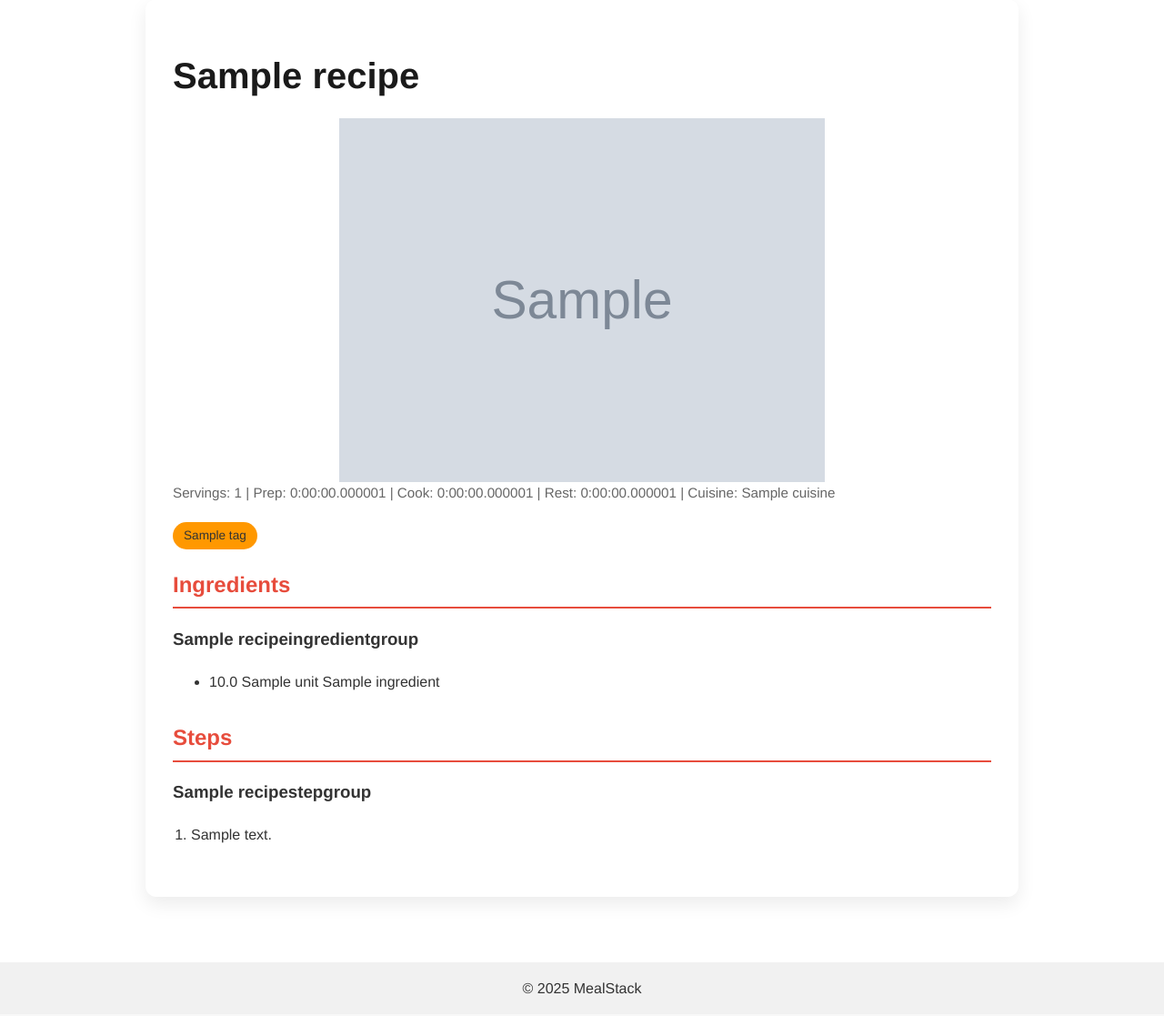
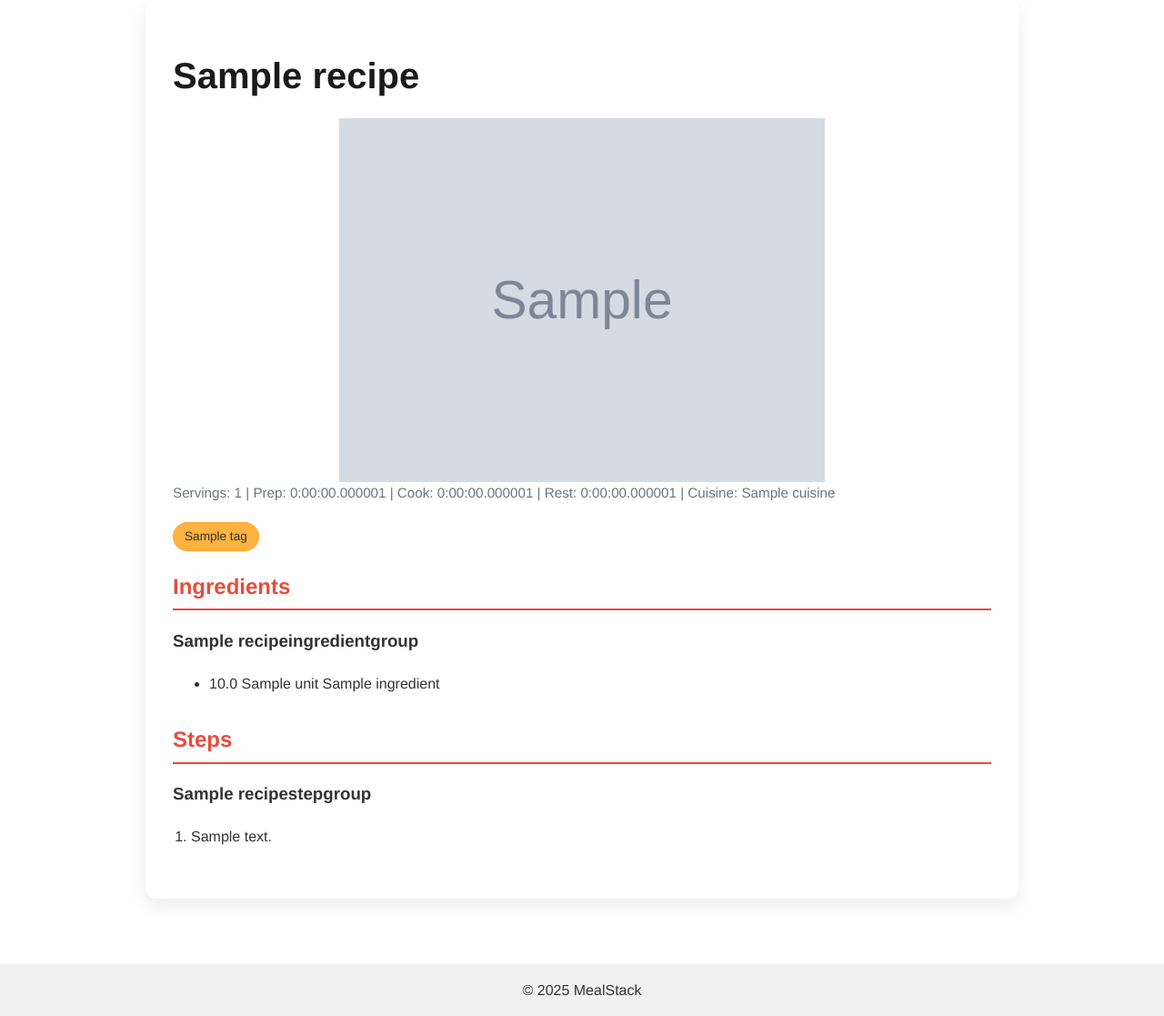
Before and after one commit to TrickShotMLG02/MealStack, a Django app: a page that uses MealStack/templates/base.html in a window 1280 px wide. Shown: the part 104-1221 px from the top of the page at 91% size. Before the commit the page ends 1197 px from the top, so only its background shows below. Run offline with Django 5.2, Linux system fonts and the light colour scheme; tables that the repository leaves empty hold one stand-in row (values such as "Sample post"); grey boxes marked "Sample" are stand-in pictures.

Commit message:
added colors for tags

```diff
--- a/MealStack/static/css/themes/default_palette.css
+++ b/MealStack/static/css/themes/default_palette.css
@@ -33,6 +33,14 @@
 
     /* Shadow color for cards / modals */
     --card-shadow-color: rgba(0, 0, 0, 0.1);
+
+    /* ---------------------------
+       Tags / Chips
+    --------------------------- */
+
+    --tag-bg-color: color-mix(in srgb, var(--accent-color) 75%, transparent);
+    --tag-text-color: var(--text-color);
+    --tag-border-color: color-mix(in srgb, var(--accent-color) 35%, transparent);
 
     /* ---------------------------
        Text Colors
--- a/MealStack/static/recipes/css/recipe_details.css
+++ b/MealStack/static/recipes/css/recipe_details.css
@@ -35,7 +35,7 @@ a:hover {
 /* Metadata */
 .recipe-meta {
     font-size: 0.95rem;
-    color: #666;
+    color: var(--text-muted-color);
     margin-bottom: 20px;
 }
 
@@ -46,12 +46,14 @@ a:hover {
 
 .tag {
     display: inline-block;
-    background: var(--accent-color);
-    color: var(--text-color);
+    background: var(--tag-bg-color);
+    color: var(--tag-text-color);
     padding: 4px 12px;
     border-radius: 20px;
     margin-right: 5px;
     font-size: 0.85rem;
+
+    border: 1px solid var(--tag-border-color);
 }
 
 /* Sections */
```
